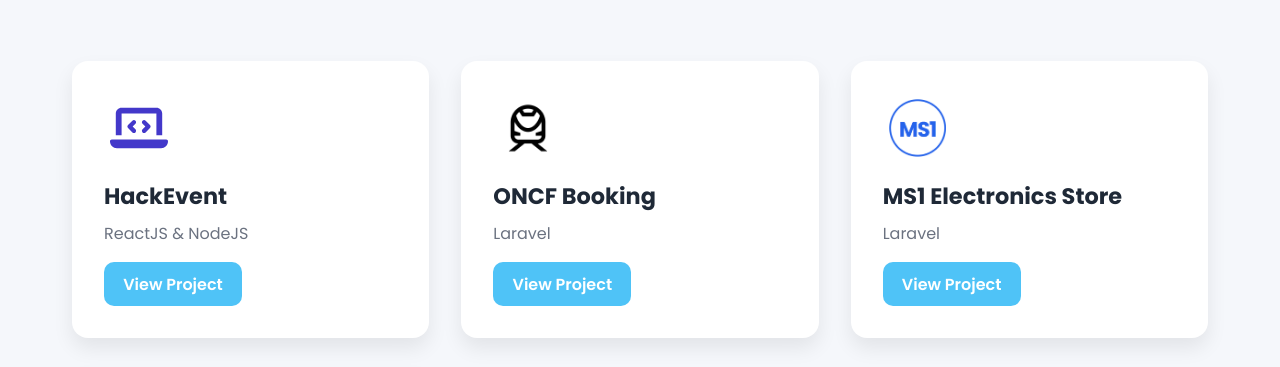
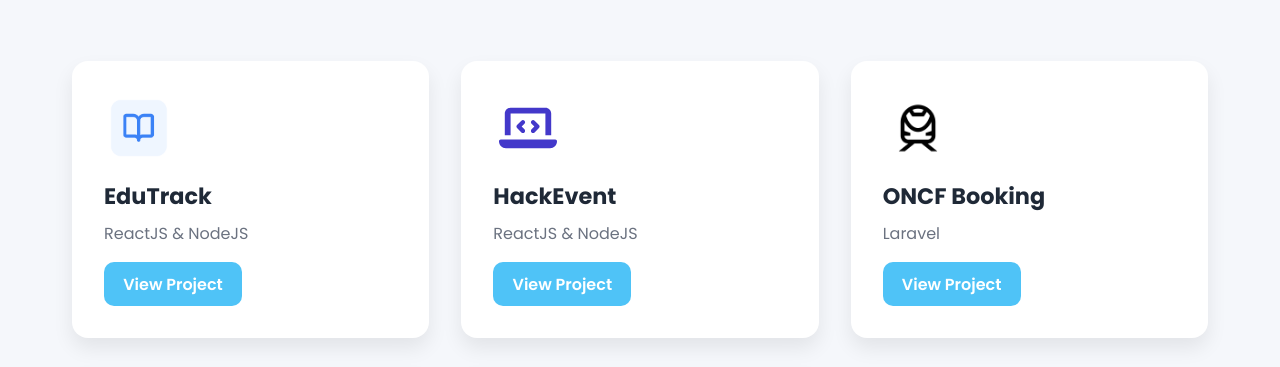
Before and after one commit to msbenyaishe/Portfolio, a plain HTML site: page projects.html in a window 1280 px wide. Shown: the part 187-554 px from the top of the page. Drawn offline with Linux system fonts and the light colour scheme.

Commit message:
Add Project : EduTrack

```diff
--- a/projects.html
+++ b/projects.html
@@ -228,6 +228,14 @@
 const projects = [
 
   {
+    title: "EduTrack",
+    description: "ReactJS & NodeJS",
+    link: "https://edutrack-ruddy.vercel.app/",
+    images: [
+      "images/Edutrack.png"
+    ]
+  },
+  {
     title: "HackEvent",
     description: "ReactJS & NodeJS",
     link: "https://hack-event-frontend.vercel.app/",
```
Also changed, not shown: images/Edutrack.png (added).
